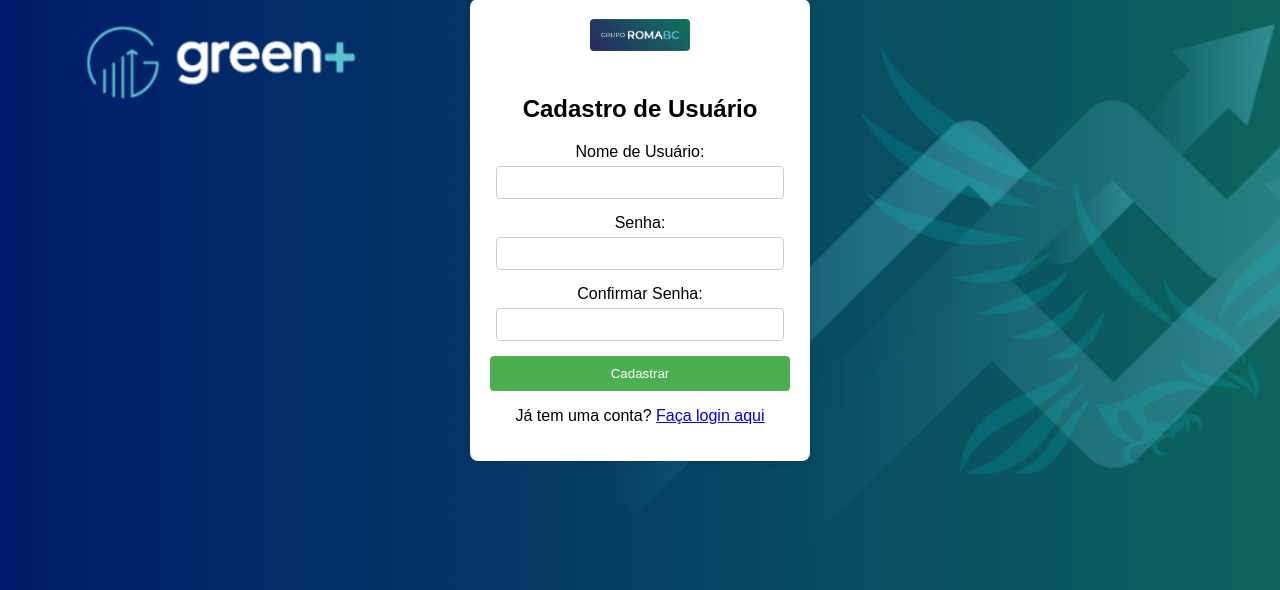
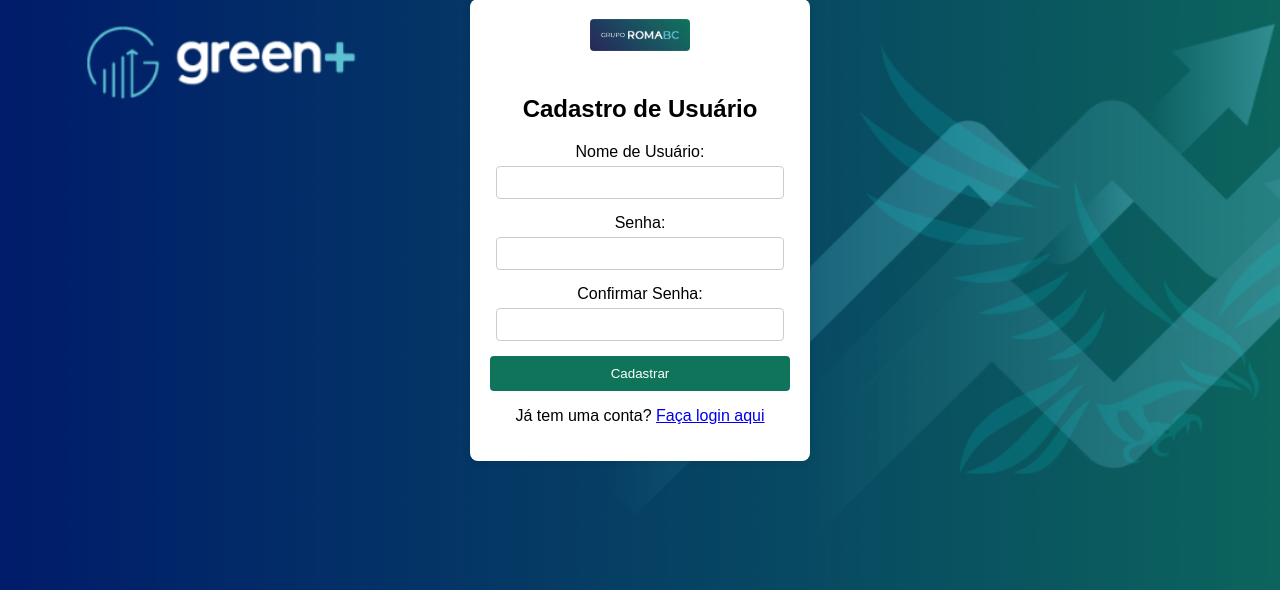
Before and after one commit to AlexSilvaRS/ProjetoFinal_Compras, a PHP site: page /cadastro_usuario.php in a window 1280 px wide. Shown: the part 170-760 px from the top of the page. Run offline with PHP 8.4, Linux system fonts and the light colour scheme.

Commit message:
Atualizacao  css

```diff
--- a/CSS/cadastro_usuario.css
+++ b/CSS/cadastro_usuario.css
@@ -49,7 +49,7 @@ body {
 }
 
 .button {
-    background-color: #4CAF50;
+    background-color: #0F745A;
     color: white;
     padding: 10px 15px;
     border: none;
@@ -59,7 +59,7 @@ body {
 }
 
 .button:hover {
-    background-color: #45a049;
+    background-color: #001C6B;
 }
 
 .error {
```
